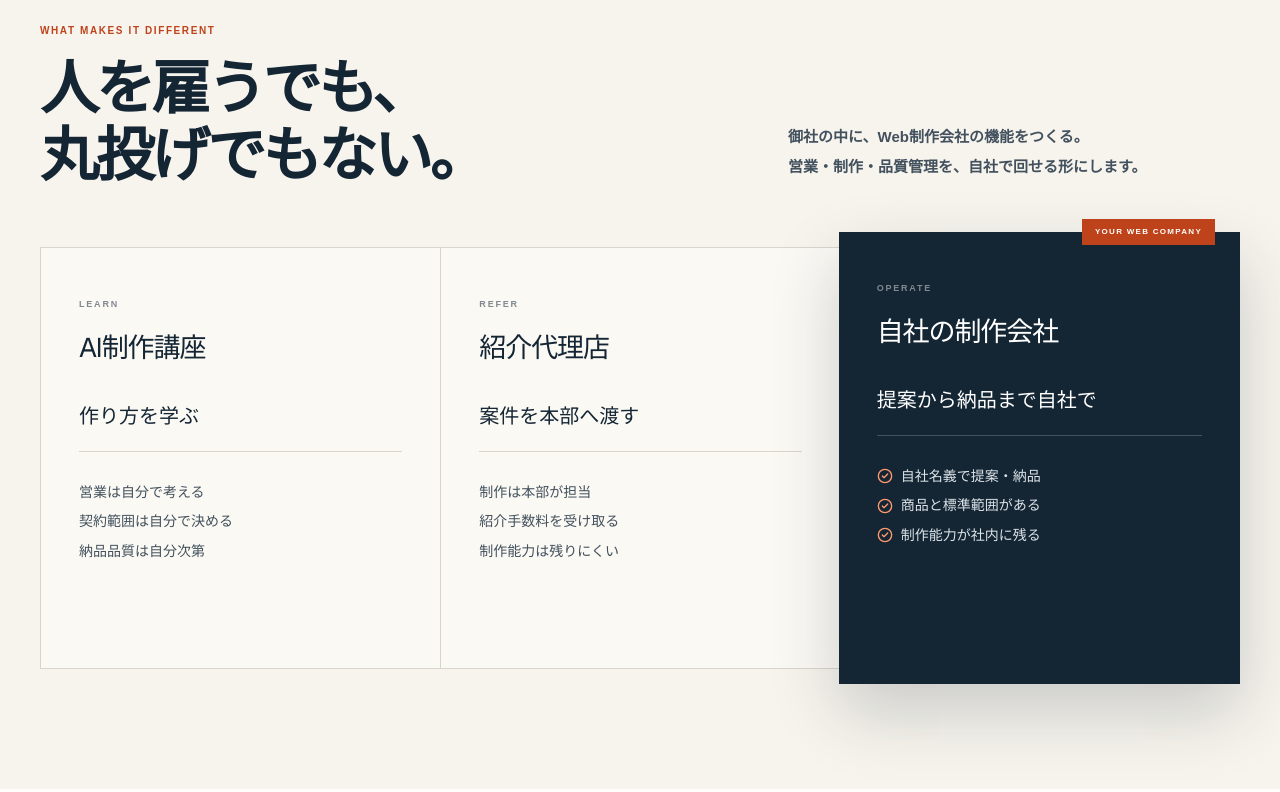
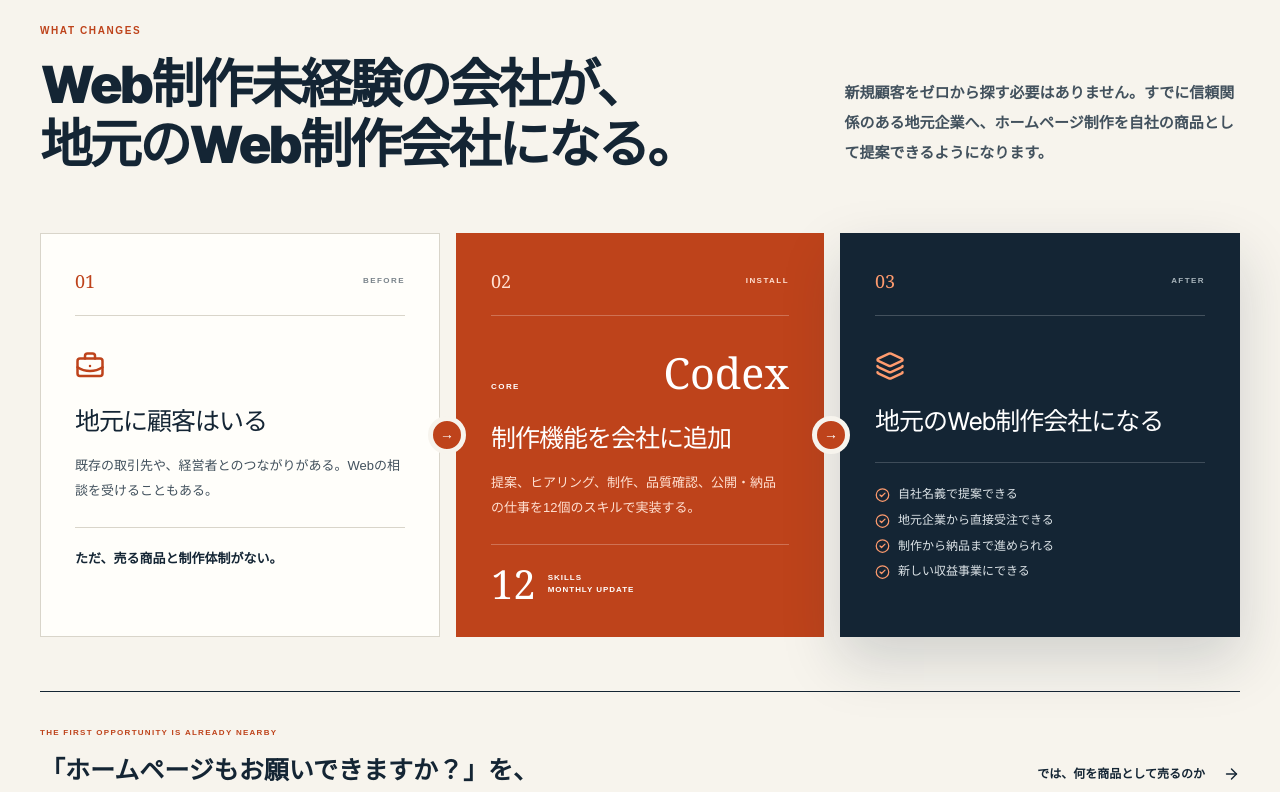
Before and after one commit to writeup-inc/saas-test, a Next.js app: page /web-agency-kit in a window 1280 px wide. Shown: the part 1440-2232 px from the top of the page. Built offline with nearby package versions, Linux system fonts and the light colour scheme.

Commit message:
Clarify local web agency transformation

```diff
--- a/app/web-agency-kit/agency.css
+++ b/app/web-agency-kit/agency.css
@@ -109,19 +109,43 @@
 .agency-page .problem-copy strong { display: block; margin-top: 22px; font-size: 15px; line-height: 1.7; }
 
 .agency-page .difference-section { background: var(--paper); }
-.agency-page .compare-grid { display: grid; grid-template-columns: repeat(3, 1fr); border: 1px solid var(--line); }
-.agency-page .compare-card { position: relative; min-height: 420px; padding: 42px 38px; background: rgb(255 254 250 / 46%); }
-.agency-page .compare-card + .compare-card { border-left: 1px solid var(--line); }
-.agency-page .compare-card > span { color: #818990; font-size: 9px; font-weight: 900; letter-spacing: .2em; }
-.agency-page .compare-card h3 { margin: 14px 0 32px; font-size: 27px; letter-spacing: -.04em; }
-.agency-page .compare-card > p { padding-bottom: 20px; border-bottom: 1px solid var(--line); font-family: "Yu Mincho", serif; font-size: 20px; }
-.agency-page .compare-card ul { list-style: none; margin: 26px 0 0; padding: 0; color: var(--ink-soft); font-size: 14px; line-height: 2.1; }
-.agency-page .compare-card li { display: flex; align-items: center; gap: 8px; }
-.agency-page .compare-card li svg { width: 16px; color: #ff9b6e; }
-.agency-page .compare-card.active { margin: -16px -1px; z-index: 2; color: white; background: var(--ink); border: 0; box-shadow: 0 28px 65px rgb(20 37 52 / 20%); }
-.agency-page .compare-card.active > p { border-color: rgb(255 255 255 / 20%); }
-.agency-page .compare-card.active ul { color: #dce3e7; }
-.agency-page .recommended { position: absolute; top: -13px; right: 25px; padding: 7px 13px; color: white; background: var(--orange-dark); font-size: 8px; font-weight: 900; letter-spacing: .16em; }
+.agency-page .difference-heading { grid-template-columns: 1.3fr .7fr; }
+.agency-page .difference-heading .display-title { font-size: clamp(42px, 4.1vw, 58px); }
+.agency-page .transformation-flow { display: grid; grid-template-columns: 1fr .92fr 1fr; gap: 16px; }
+.agency-page .transformation-card { position: relative; min-height: 390px; padding: 34px 34px 32px; border: 1px solid var(--line); background: var(--white); }
+.agency-page .transformation-card:not(:last-child)::after { content: "→"; position: absolute; top: 50%; right: -27px; z-index: 3; display: grid; width: 38px; height: 38px; place-items: center; color: white; background: var(--orange-dark); border: 5px solid var(--paper); border-radius: 99px; transform: translateY(-50%); font-size: 14px; }
+.agency-page .transformation-no { display: flex; align-items: center; justify-content: space-between; padding-bottom: 20px; border-bottom: 1px solid var(--line); }
+.agency-page .transformation-no span { color: var(--orange-dark); font-family: Georgia, serif; font-size: 18px; }
+.agency-page .transformation-no small { color: #7a848b; font-size: 8px; font-weight: 900; letter-spacing: .18em; }
+.agency-page .transformation-card > svg { width: 30px; height: 30px; margin-top: 35px; color: var(--orange-dark); }
+.agency-page .transformation-card h3 { margin: 22px 0 15px; font-size: 25px; line-height: 1.45; letter-spacing: -.04em; }
+.agency-page .transformation-card > p { margin: 0; color: var(--ink-soft); font-size: 13px; line-height: 1.9; }
+.agency-page .before-card > strong { display: block; margin-top: 24px; padding-top: 20px; border-top: 1px solid var(--line); font-size: 13px; line-height: 1.7; }
+.agency-page .install-card { color: white; border-color: var(--orange-dark); background: var(--orange-dark); }
+.agency-page .install-card .transformation-no { border-color: rgb(255 255 255 / 25%); }
+.agency-page .install-card .transformation-no span, .agency-page .install-card .transformation-no small { color: #ffe1d3; }
+.agency-page .install-engine { display: flex; align-items: baseline; justify-content: space-between; margin-top: 25px; }
+.agency-page .install-engine > span { font-size: 8px; font-weight: 900; letter-spacing: .18em; }
+.agency-page .install-engine > strong { font-family: Georgia, serif; font-size: 43px; font-weight: 400; }
+.agency-page .install-card h3 { margin-top: 15px; }
+.agency-page .install-card > p { color: #ffe0d2; }
+.agency-page .skill-stamp { display: flex; align-items: center; gap: 12px; margin-top: 23px; padding-top: 19px; border-top: 1px solid rgb(255 255 255 / 25%); }
+.agency-page .skill-stamp > strong { font-family: Georgia, serif; font-size: 40px; font-weight: 400; line-height: 1; }
+.agency-page .skill-stamp > span { font-size: 8px; font-weight: 900; line-height: 1.5; letter-spacing: .12em; }
+.agency-page .after-card { color: white; border-color: var(--ink); background: var(--ink); box-shadow: 0 24px 55px rgb(20 37 52 / 17%); }
+.agency-page .after-card .transformation-no { border-color: rgb(255 255 255 / 20%); }
+.agency-page .after-card .transformation-no span { color: #ff9b6e; }
+.agency-page .after-card .transformation-no small { color: #a8b4bb; }
+.agency-page .after-card > svg { color: #ff9b6e; }
+.agency-page .after-card ul { list-style: none; margin: 23px 0 0; padding: 19px 0 0; border-top: 1px solid rgb(255 255 255 / 18%); color: #dce3e7; font-size: 12px; line-height: 2.15; }
+.agency-page .after-card li { display: flex; align-items: center; gap: 8px; }
+.agency-page .after-card li svg { width: 15px; color: #ff9b6e; }
+.agency-page .transformation-result { display: flex; align-items: center; justify-content: space-between; gap: 50px; margin-top: 54px; padding-top: 35px; border-top: 1px solid var(--ink); }
+.agency-page .transformation-result small { display: block; margin-bottom: 12px; color: var(--orange-dark); font-size: 8px; font-weight: 900; letter-spacing: .16em; }
+.agency-page .transformation-result strong { display: block; font-family: "Yu Mincho", serif; font-size: 25px; font-weight: 600; line-height: 1.6; }
+.agency-page .transformation-result a { display: inline-flex; flex: 0 0 auto; align-items: center; gap: 18px; padding-bottom: 8px; border-bottom: 1px solid var(--ink); font-size: 12px; font-weight: 900; }
+.agency-page .transformation-result a svg { width: 17px; transition: transform .2s ease; }
+.agency-page .transformation-result a:hover svg { transform: translateX(4px); }
 
 .agency-page .offer-section { background: var(--white); }
 .agency-page .offer-section .centered-heading { max-width: 860px; }
@@ -340,10 +364,10 @@
   .agency-page .problem-grid { grid-template-columns: 70px 1fr; }
   .agency-page .problem-copy { grid-column: 2; }
   .agency-page .split-heading { grid-template-columns: 1fr; align-items: start; }
-  .agency-page .compare-grid { grid-template-columns: 1fr; }
-  .agency-page .compare-card { min-height: auto; }
-  .agency-page .compare-card + .compare-card { border-top: 1px solid var(--line); border-left: 0; }
-  .agency-page .compare-card.active { margin: 0 -10px; }
+  .agency-page .transformation-flow { grid-template-columns: 1fr; gap: 16px; }
+  .agency-page .transformation-card { min-height: 0; }
+  .agency-page .transformation-card:not(:last-child)::after { top: auto; right: 50%; bottom: -27px; transform: translateX(50%) rotate(90deg); }
+  .agency-page .transformation-result { align-items: flex-start; flex-direction: column; }
   .agency-page .two-sites { display: flex; max-width: 620px; flex-direction: column; }
   .agency-page .site-product { width: 100%; min-height: 0; padding: 40px 36px; }
   .agency-page .site-product > p { min-height: 0; }
@@ -411,10 +435,13 @@
   .agency-page .outcome-grid article { grid-template-columns: 32px 1fr; padding: 27px 22px; }
   .agency-page .section-pad { padding: 72px 0; }
   .agency-page .display-title { font-size: 39px; }
+  .agency-page .difference-heading .display-title { font-size: 36px; }
   .agency-page .problem-grid { grid-template-columns: 1fr; min-height: 0; padding-top: 55px; padding-bottom: 55px; }
   .agency-page .section-index { display: none; }
   .agency-page .problem-copy { grid-column: auto; margin-top: 10px; padding-left: 19px; }
-  .agency-page .compare-card { padding: 31px 24px; }
+  .agency-page .transformation-card { padding: 30px 25px; }
+  .agency-page .transformation-result { gap: 26px; margin-top: 42px; }
+  .agency-page .transformation-result strong { font-size: 21px; }
   .agency-page .site-product { min-height: 0; }
   .agency-page .offer-price-row { margin-top: 48px; }
   .agency-page .offer-price-row > div { flex-direction: column; gap: 4px; }
--- a/app/web-agency-kit/page.tsx
+++ b/app/web-agency-kit/page.tsx
@@ -180,27 +180,43 @@
 
       <section className="difference-section section-pad" id="difference">
         <div className="shell">
-          <div className="section-heading split-heading">
+          <div className="section-heading split-heading difference-heading">
             <div>
-              <p className="section-kicker">WHAT MAKES IT DIFFERENT</p>
-              <h2 className="display-title">人を雇うでも、<br />丸投げでもない。</h2>
+              <p className="section-kicker">WHAT CHANGES</p>
+              <h2 className="display-title">Web制作未経験の会社が、<br />地元のWeb制作会社になる。</h2>
             </div>
-            <p>御社の中に、Web制作会社の機能をつくる。<br />営業・制作・品質管理を、自社で回せる形にします。</p>
+            <p>新規顧客をゼロから探す必要はありません。すでに信頼関係のある地元企業へ、ホームページ制作を自社の商品として提案できるようになります。</p>
           </div>
-          <div className="compare-grid">
-            <article className="compare-card quiet">
-              <span>LEARN</span><h3>AI制作講座</h3><p>作り方を学ぶ</p>
-              <ul><li>営業は自分で考える</li><li>契約範囲は自分で決める</li><li>納品品質は自分次第</li></ul>
+          <div className="transformation-flow" aria-label="地方企業がWeb制作会社になるまでの3段階">
+            <article className="transformation-card before-card">
+              <div className="transformation-no"><span>01</span><small>BEFORE</small></div>
+              <BriefcaseBusiness aria-hidden="true" />
+              <h3>地元に顧客はいる</h3>
+              <p>既存の取引先や、経営者とのつながりがある。Webの相談を受けることもある。</p>
+              <strong>ただ、売る商品と制作体制がない。</strong>
             </article>
-            <article className="compare-card quiet">
-              <span>REFER</span><h3>紹介代理店</h3><p>案件を本部へ渡す</p>
-              <ul><li>制作は本部が担当</li><li>紹介手数料を受け取る</li><li>制作能力は残りにくい</li></ul>
+            <article className="transformation-card install-card">
+              <div className="transformation-no"><span>02</span><small>INSTALL</small></div>
+              <div className="install-engine"><span>CORE</span><strong>Codex</strong></div>
+              <h3>制作機能を会社に追加</h3>
+              <p>提案、ヒアリング、制作、品質確認、公開・納品の仕事を12個のスキルで実装する。</p>
+              <div className="skill-stamp"><strong>12</strong><span>SKILLS<br />MONTHLY UPDATE</span></div>
             </article>
-            <article className="compare-card active">
-              <div className="recommended">YOUR WEB COMPANY</div>
-              <span>OPERATE</span><h3>自社の制作会社</h3><p>提案から納品まで自社で</p>
-              <ul><li><CheckCircle2 />自社名義で提案・納品</li><li><CheckCircle2 />商品と標準範囲がある</li><li><CheckCircle2 />制作能力が社内に残る</li></ul>
+            <article className="transformation-card after-card">
+              <div className="transformation-no"><span>03</span><small>AFTER</small></div>
+              <Layers3 aria-hidden="true" />
+              <h3>地元のWeb制作会社になる</h3>
+              <ul>
+                <li><CheckCircle2 />自社名義で提案できる</li>
+                <li><CheckCircle2 />地元企業から直接受注できる</li>
+                <li><CheckCircle2 />制作から納品まで進められる</li>
+                <li><CheckCircle2 />新しい収益事業にできる</li>
+              </ul>
             </article>
+          </div>
+          <div className="transformation-result">
+            <div><small>THE FIRST OPPORTUNITY IS ALREADY NEARBY</small><strong>「ホームページもお願いできますか？」を、<br />新しい売上に変えられる会社へ。</strong></div>
+            <a href="#offer">では、何を商品として売るのか <ArrowRight aria-hidden="true" /></a>
           </div>
         </div>
       </section>
```
